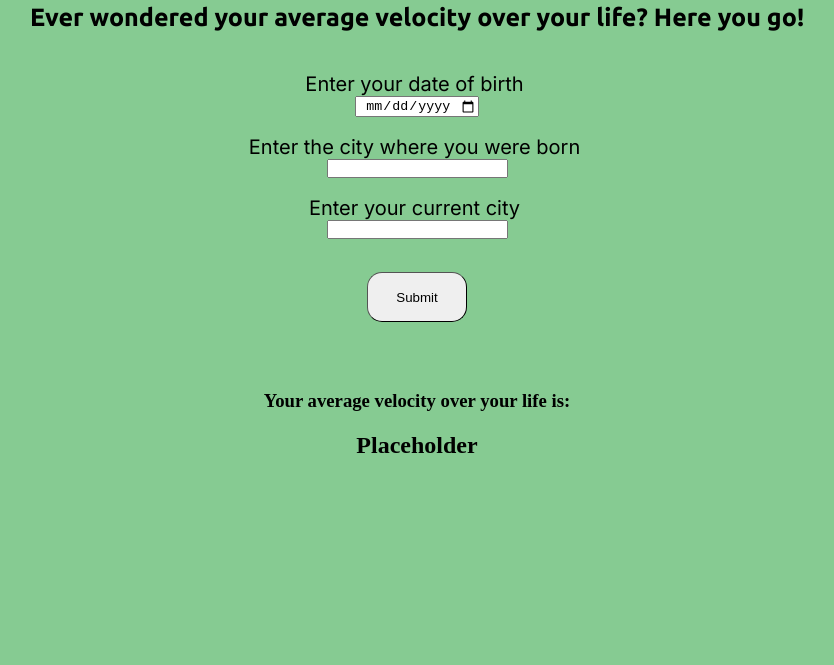
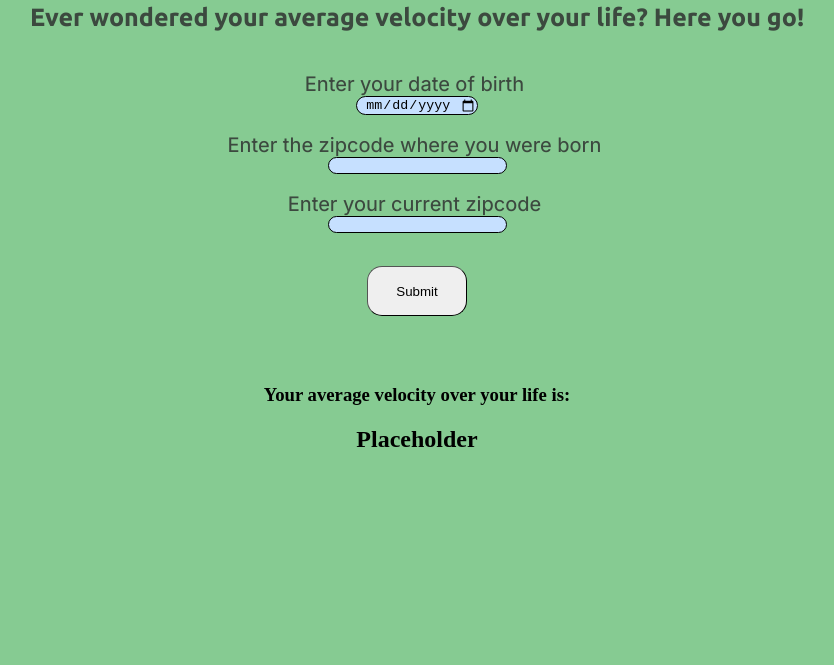
Before and after one commit to aj-ski/Average-Velocity, a plain HTML site: page index.html in a window 1280 px wide. Shown: the part 135-800 px from the top of the page, without its empty margins (223-1057 px from the left). Drawn offline with Linux system fonts and the light colour scheme; a web font is replaced by a local one.

Commit message:
More css, colors and stuff, also took out the hidden class cause it didn't work

```diff
--- a/index.html
+++ b/index.html
@@ -24,9 +24,9 @@
     <div class="input">
         <label class="label" for="date">Enter your date of birth</label>
         <input type="date" id="date"><br>
-        <label class="label" for="firstLocation">Enter the city where you were born</label>
+        <label class="label" for="firstLocation">Enter the zipcode where you were born</label>
         <input type="text" id="firstLocation"><br>
-        <label class="label" for="secondLocation">Enter your current city</label>
+        <label class="label" for="secondLocation">Enter your current zipcode</label>
         <input type="text" id="secondLocation"><br>
         <button type="button" id="submit">Submit</button>
     </div><br>
--- a/styles.css
+++ b/styles.css
@@ -15,6 +15,7 @@ body {
     padding-top: 40px;
     text-align: center;
     font-family: 'Ubuntu', sans-serif;
+    color: #3C493F;
 }
 
 .headings h1 {
@@ -34,6 +35,8 @@ label {
     padding-left: 25px;
     font-size: 20px;
     font-family: 'Inter', sans-serif;
+    font-weight: 450;
+    color: #3C493F;
 }
 
 .input {
@@ -46,6 +49,9 @@ label {
 
 input {
     text-align: center;
+    background-color: #C6E0FF;
+    border: 1px solid black;
+    border-radius: 10px;
 }
 
 input:hover {
```
